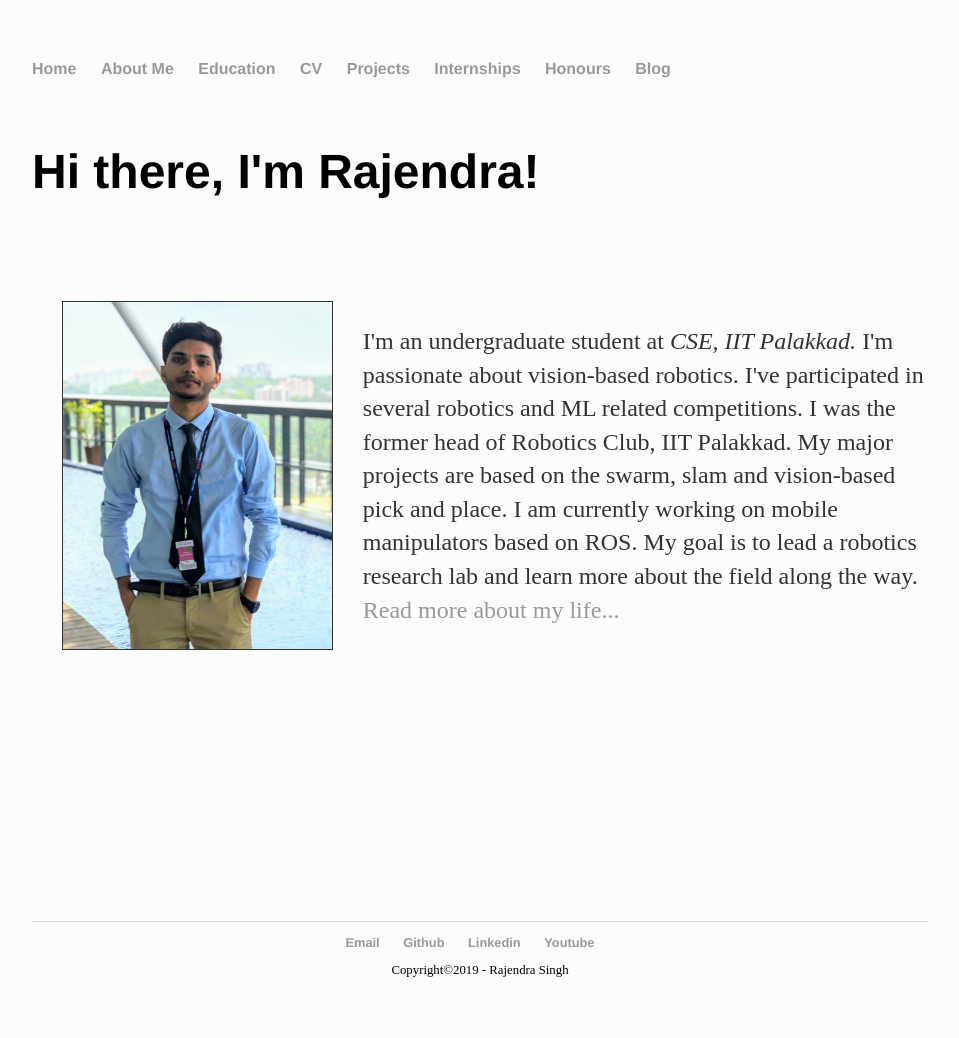
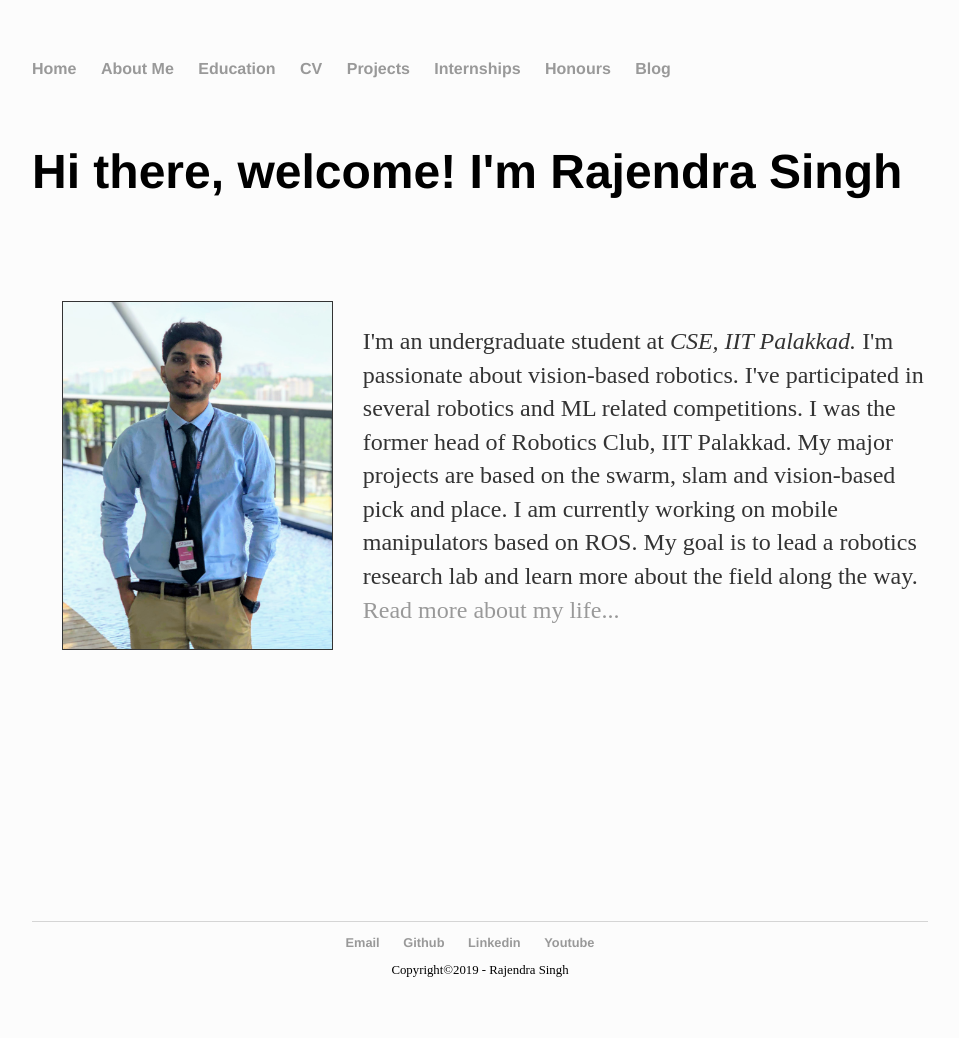
Before and after one commit to iamrajee/iamrajee.github.io, a Jekyll site: the page built from index.html, in a window 1280 px wide. Shown: the whole page, without its empty margins (160-1119 px from the left). Built offline with Jekyll 4.4.1, drawn with Linux system fonts in a browser that asks for light colours.

Commit message:
Update index.html

```diff
--- a/index.html
+++ b/index.html
@@ -4,7 +4,7 @@ title: Rajendra Singh
 ---
 <div class="blurb">
 	<br/>
-	<h1>Hi there, I'm Rajendra!</h1>
+	<h1>Hi there, welcome! I'm Rajendra Singh</h1>
 <!-- 	<p><img src="images/rajendra_passport_photo.jpg" height="230" width="185" align="left" border="2" HSPACE="20" VSPACE="10" />I'm an undergraduate student at <em>CSE, IIT Palakkad.</em> I'm passionate about vision-based robotics. I've participated in several robotics and ML related competitions. I was the former head of Robotics Club, IIT Palakkad. My major projects are based on the swarm, slam and vision-based pick and place. I am currently working on mobile manipulators based on ROS. My goal is to lead a robotics research lab and learn more about the field along the way. <a href="/about">Read more about my life...</a></p> -->
 
 	<br/><br/>
```
